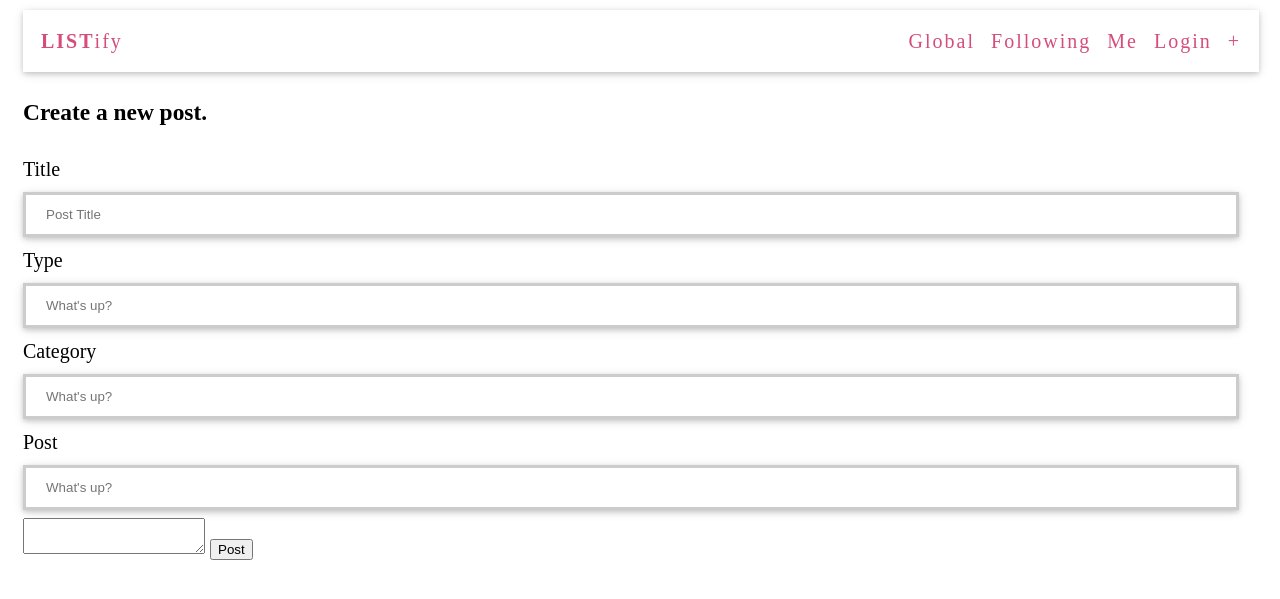
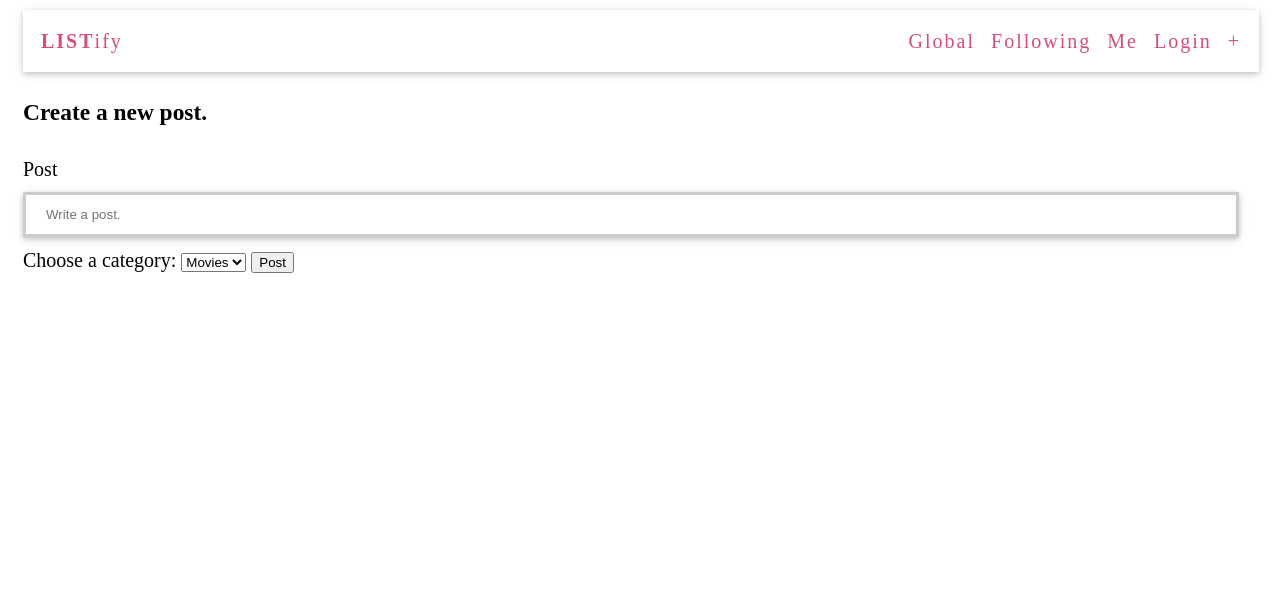
Before and after one commit to lizwerther/SeniorProject2020, a PHP site: page /newpost.html in a window 1280 px wide. Shown: the top 599 px of the page. Run offline with PHP 8.4, Linux system fonts and the light colour scheme.

Commit message:
edit to post page

```diff
--- a/conn.php
+++ b/conn.php
@@ -1,5 +1,5 @@
 <?php
 
-$conn = mysqli_connect('localhost', 'listify', '', 'general');
+$conn = mysqli_connect('asheerin', 'sP01397995', 'csdb2.csc.villanova.edu:1521/orcl', 'general');
 
 ?>
--- a/newpost.html
+++ b/newpost.html
@@ -67,15 +67,17 @@
 
                 </style>
                 <form action="/action_page.php">
-                  <label for="fname">Title</label>
-                  <input type="text" id="title" name="title" placeholder="Post Title">
-                  <label for="type">Type</label>
-                  <input type="text" id="type" name="type" placeholder="What's up?">
-                  <label for="category">Category</label>
-                  <input type="text" id="category" name="category" placeholder="What's up?">
                   <label for="post">Post</label>
-                  <input type="text" id="post" name="post" placeholder="What's up?">
-                    <textarea {
+                  <input type="text" id="title" name="title" placeholder="Write a post.">
+                  <label for="category">Choose a category:</label>
+                  <select name="category" id="category">
+                     <option value="Movies">Movies</option>
+                    <option value="Food">Food</option>
+                    <option value="Books">Books</option>
+                    <option value="Music">Music</option>
+                    <option value="Other">Other</option>
+                  </select>
+                    <!-- <textarea {
                       width: 100%;
                       height: 100px;
                       padding: 30px;
@@ -85,7 +87,7 @@
                       background-color: #f8f8f8;
                       font-size: 16px;
                       resize: none;
-                   }></textarea>
+                   }></textarea> -->
 
                   <input type="submit" value="Post">
                 </form>
--- a/register.php
+++ b/register.php
@@ -62,7 +62,7 @@
 <?php
 $UserID = 0;
 //$conn = mysqli_connect('localhost', 'listify', '', 'general');
-$conn = oci_connect('asheerin', 'sP01397995', 'csdb2.csc.Villanova.edu:1521/orcl.villanova.edu');
+$conn = oci_connect('asheerin', 'sP01397995', 'csdb2.csc.Villanova.edu:1521/orcl.villanova.edu', 'general');
 require "conn.php";
 if(!$conn){
    echo "connection fail";
```
Also changed, not shown: 1 other file.
